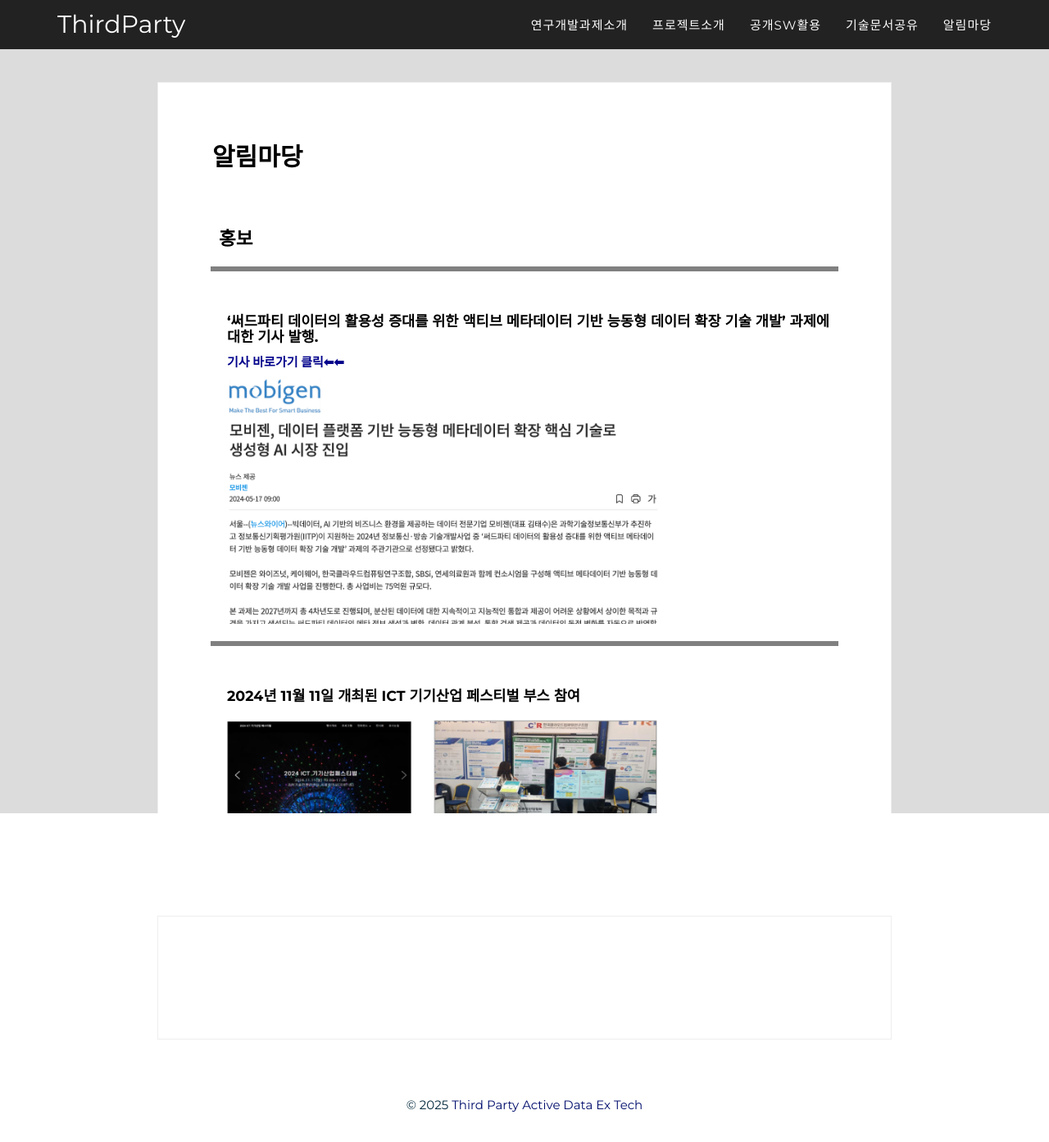
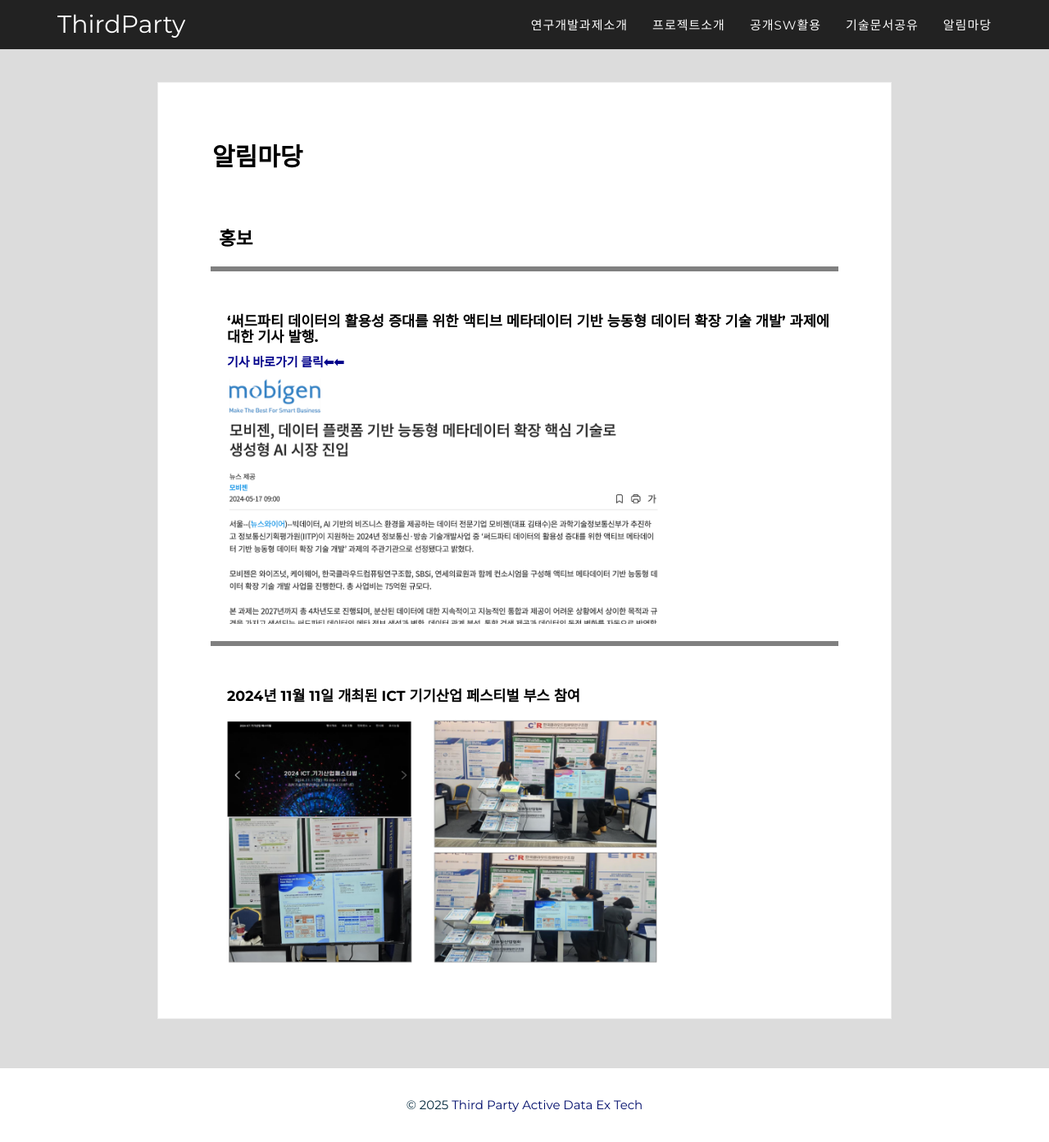
Before and after one commit to ThirdActiveDataExTech/ThirdActiveDataExTech.github.io, a Jekyll site: the page built from 2016_pages/announcement.html, in a window 1280 px wide and 1393 px high. Shown: the whole window at 82% size. Built offline with Jekyll 4.4.1, drawn with Linux system fonts in a browser that asks for light colours; some web fonts are replaced.

Commit message:
[footer 코드 수정]

```diff
--- a/_includes/2016_data/footer.html
+++ b/_includes/2016_data/footer.html
@@ -15,7 +15,6 @@
 </style>
 
 <footer>
-    <div class="event black-frame"><br></div>
     <div class="container">
         <div class="row">
             <div class="footer">
```
